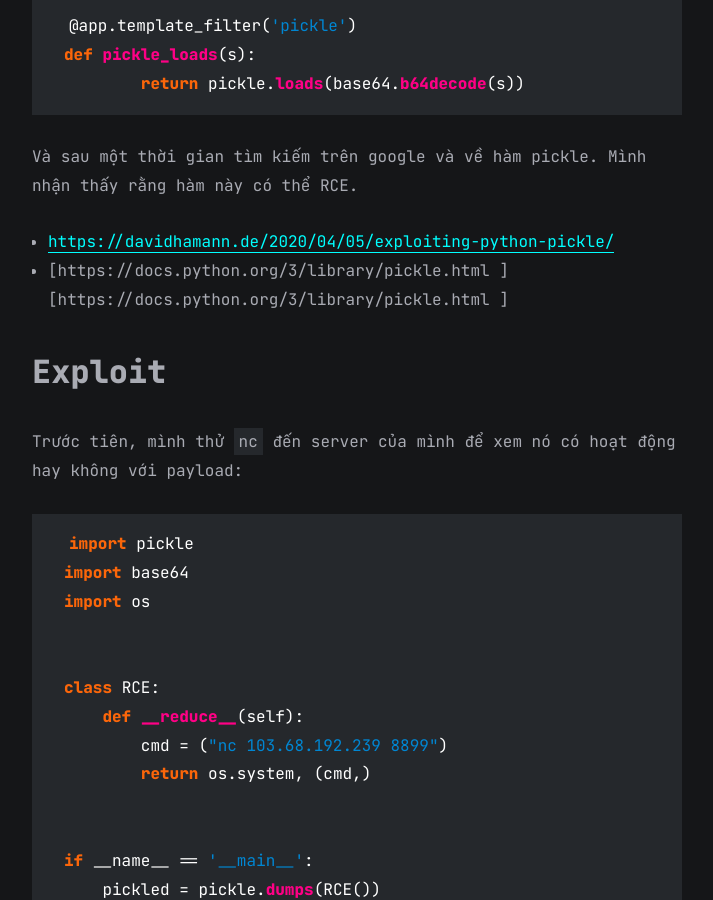
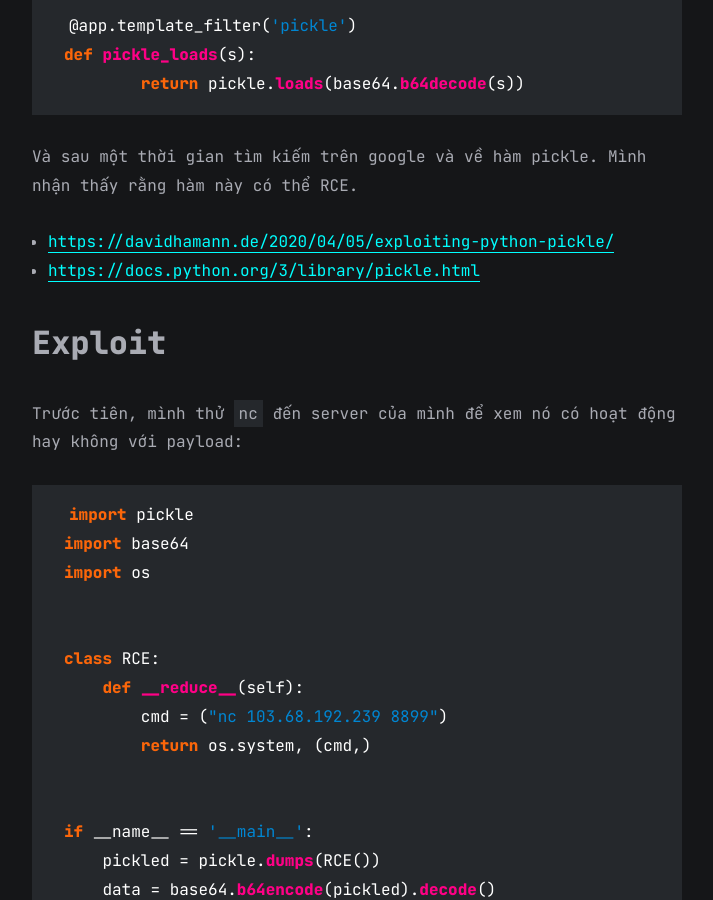
Before and after one commit to KevinKien/KevinKien.github.io, a Jekyll site: the page built from all_collections/_posts/2022-11-24-THM-C.O.P-Writeup.md, in a window 1280 px wide and 900 px high, scrolled down 4616 px. Shown: the whole window, without its empty margins (283-996 px from the left). Built offline with Jekyll 4.4.1, drawn with Linux system fonts in a browser that asks for light colours.

Commit message:
Update 2022-11-24-THM-C.O.P-Writeup.md

````diff
--- a/all_collections/_posts/2022-11-24-THM-C.O.P-Writeup.md
+++ b/all_collections/_posts/2022-11-24-THM-C.O.P-Writeup.md
@@ -85,7 +85,7 @@ def pickle_loads(s):
 Và sau một thời gian tìm kiếm trên google và về hàm pickle. Mình nhận thấy rằng hàm này có thể RCE.
 
 - [https://davidhamann.de/2020/04/05/exploiting-python-pickle/ ](https://davidhamann.de/2020/04/05/exploiting-python-pickle/)
-- [https://docs.python.org/3/library/pickle.html ][https://docs.python.org/3/library/pickle.html ]
+- [https://docs.python.org/3/library/pickle.html ](https://docs.python.org/3/library/pickle.html)
 
 # Exploit
 Trước tiên, mình thử ```nc``` đến server của mình để xem nó có hoạt động hay không với payload:
````
